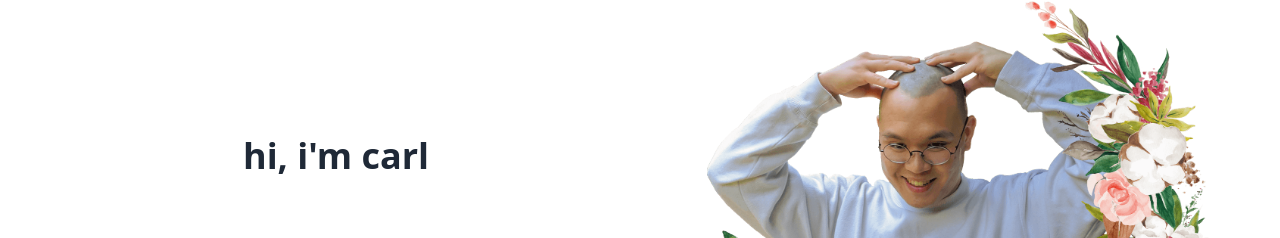
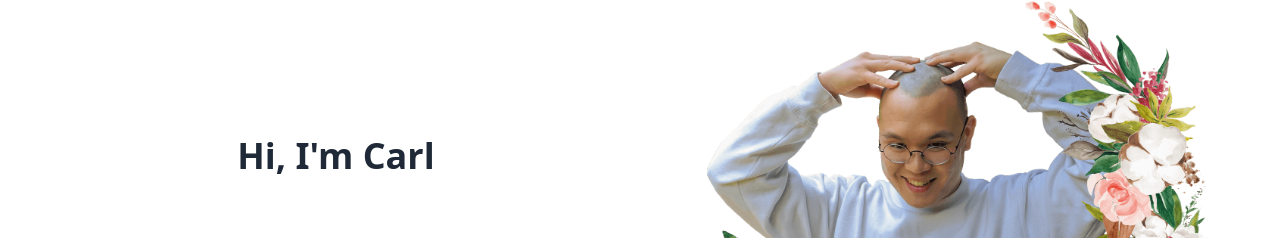
Before and after one commit to achristmascarl/carl.so, a Next.js app: page / in a window 1280 px wide. Shown: the part 88-326 px from the top of the page. Built offline with nearby package versions, Linux system fonts and the light colour scheme.

Commit message:
adjust copy

```diff
--- a/src/pages/index.js
+++ b/src/pages/index.js
@@ -74,7 +74,7 @@ export default function Home() {
               "md:pt-20",
             )}
           >
-            <h1>hi, i&apos;m carl</h1>
+            <h1>Hi, I&apos;m Carl</h1>
             <Tab.Group
               onChange={(index) => {
                 setPictureIndex(index);
```
